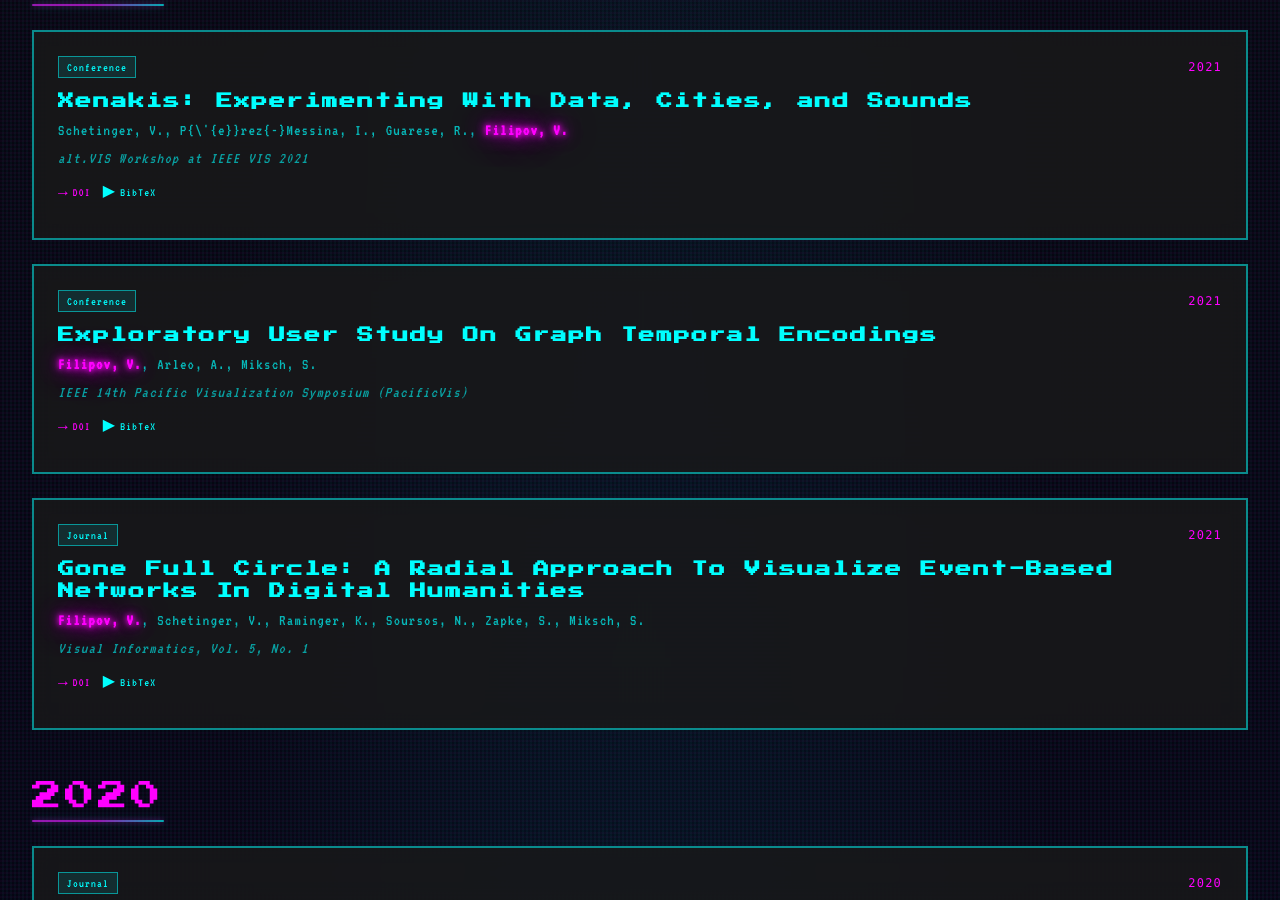
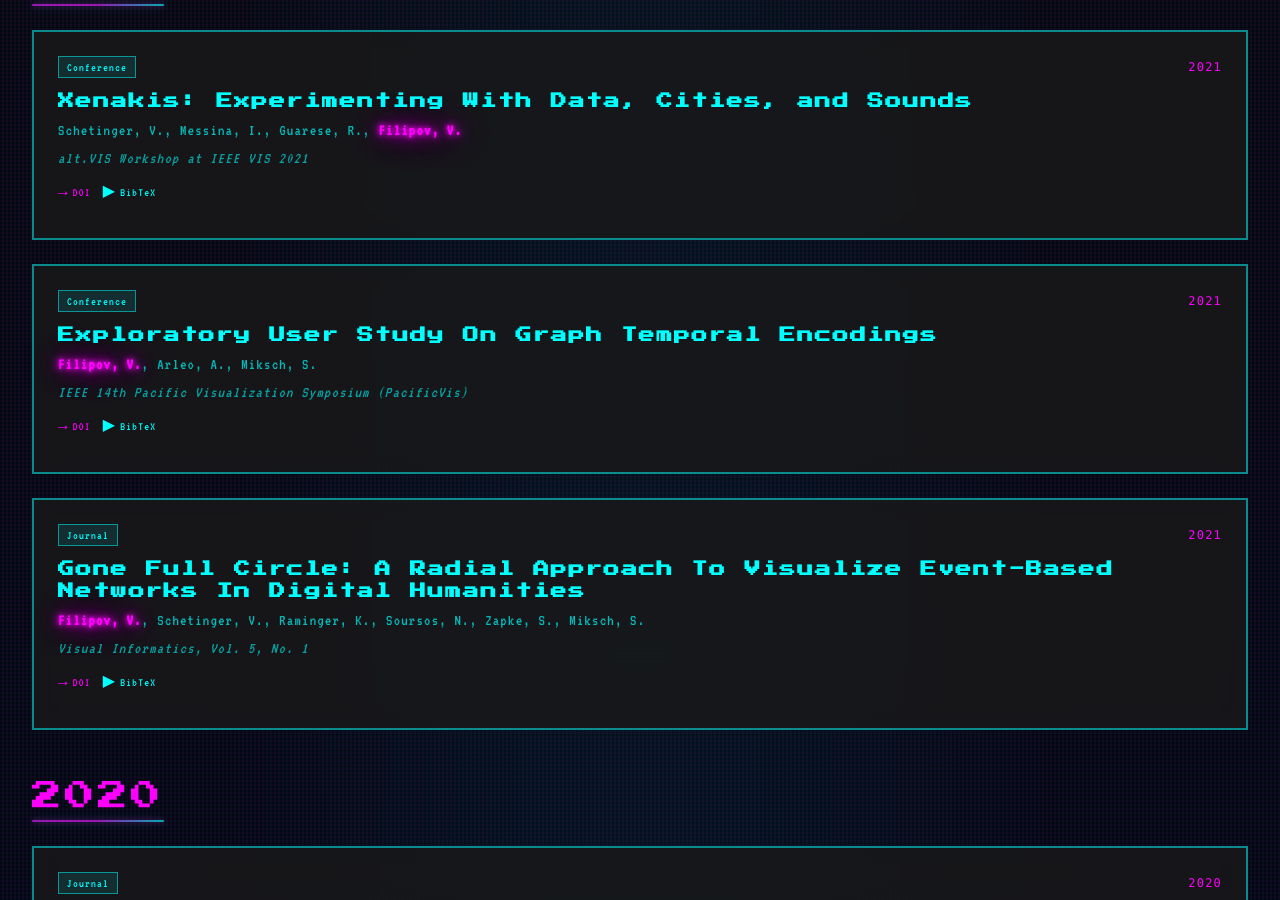
Before and after one commit to velitchko/velitchko.github.io, a Next.js app: page / in a window 1280 px wide. Shown: the part 11100-12000 px from the top of the page. Built offline with nearby package versions, Linux system fonts and the light colour scheme.

Commit message:
update pubs

```diff
--- a/data/publications-generated.ts
+++ b/data/publications-generated.ts
@@ -543,14 +543,14 @@ export const publications: Publication[] = [
   {
     id: "DBLP:journals/corr/abs-2109-14992",
     title: "Xenakis: Experimenting With Data, Cities, and Sounds",
-    authors: ["Schetinger, V.", "P{\\'{e}}rez{-}Messina, I.", "Guarese, R.", "Filipov, V."],
+    authors: ["Schetinger, V.", "Messina, I.", "Guarese, R.", "Filipov, V."],
     venue: "alt.VIS Workshop at IEEE VIS 2021",
     year: 2021,
     type: "Conference",
     doi: "10.48550/ARXIV.2109.14992",
     url: "https://arxiv.org/abs/2109.14992",
     keywords: ["Data Visualization", "Information Visualization", "Sound", "Urban Data", "Digital Humanities", "Geospatial Data"],
-    bibtex: `@Inproceedings{DBLP:journals/corr/abs-2109-14992,author       = {Victor Schetinger and Ignacio P{\\'{e}}rez{-}Messina and Renan Guarese and Velitchko Filipov},
+    bibtex: `@Inproceedings{DBLP:journals/corr/abs-2109-14992,author       = {Victor Schetinger and Ignacio Baltazar Perez Messina and Renan Guarese and Velitchko Filipov},
 	title        = {Xenakis: Experimenting With Data, Cities, and Sounds},
 	booktitle    = {alt.VIS Workshop at IEEE VIS 2021},
 	year         = {2021},
```
Also changed, not shown: 1 other file (tests, documents, lock files or other folders).
